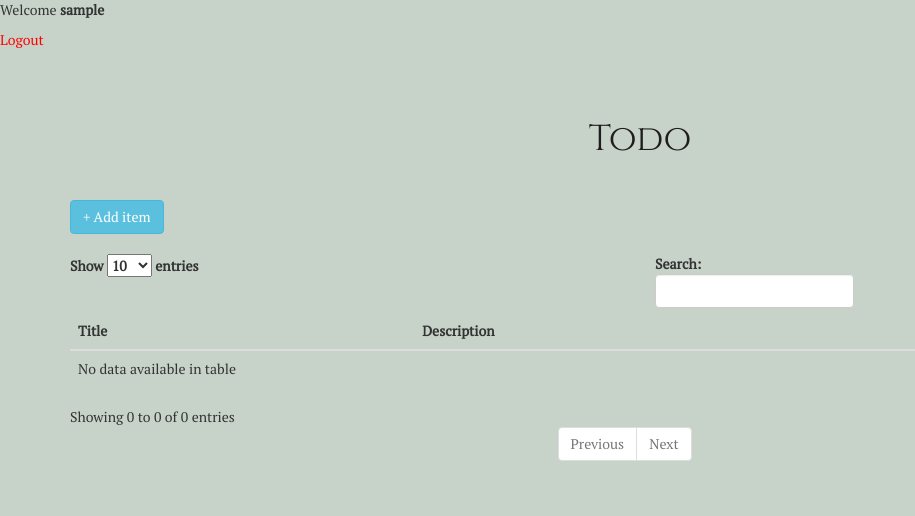
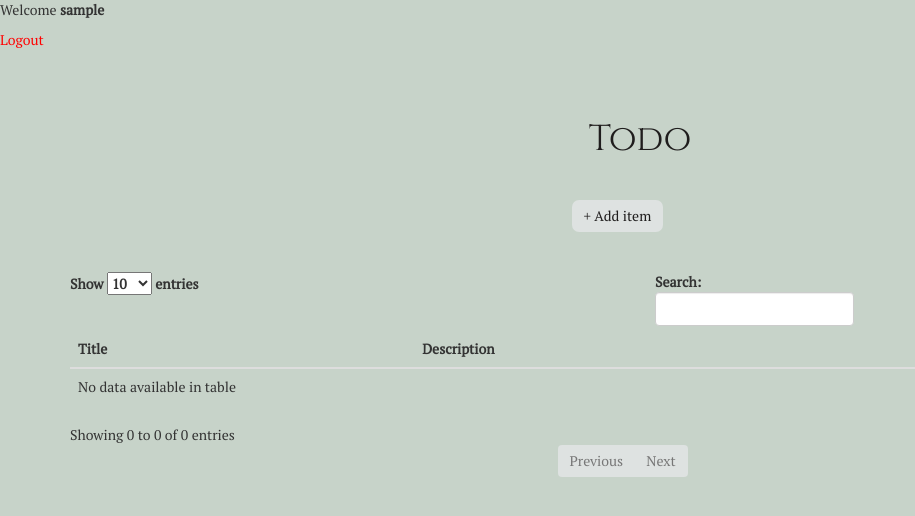
Before and after one commit to Cloud-Panda/todoApp, a PHP site: page / in a window 1280 px wide. Shown: the top 516 px of the page, without its empty margins (0-915 px from the left). Run offline with PHP 8.4, Linux system fonts and the light colour scheme; the visitor is signed in with stand-in values (Sample User, id 1); data that the repository does not hold is empty; some libraries are stand-ins or nearby versions.

Commit message:
buttons styled

```diff
--- a/css/baseStyle.css
+++ b/css/baseStyle.css
@@ -10,3 +10,70 @@ body{
     font-family: 'Cinzel', serif;
     margin-bottom:0;
 }
+
+.pagination>.active>a, .pagination>.active>a:focus, .pagination>.active>a:hover,
+ .pagination>.active>span, .pagination>.active>span:focus, .pagination>.active>span:hover {
+    z-index: 3;
+    color: #fff;
+    cursor: default;
+    background-color: rgb(161,187,203);
+    border-color: rgb(161,187,203);
+}
+
+.pagination>li:first-child>a, .pagination>li:first-child>span{
+    background:rgb(222,226,225);
+    border:none;
+}
+.pagination>li:last-child>a, .pagination>li:last-child>span{
+    background:rgb(222,226,225);
+    border:none;
+}
+.add-btn{
+    margin-left:44%;
+    border-radius: 7px;
+    background:rgb(222,226,225);
+    color:rgb(31, 29, 29);
+    border:none;
+    outline: none;
+    margin-bottom:20px;
+}
+
+.add-btn:hover{
+    background:rgb(243, 241, 241);
+    border:none;
+    outline:none;
+    color:rgb(19, 18, 18);
+    transition:0.7s;
+}
+
+#insert{
+    background:rgb(222,226,225);
+    border:none;
+    margin-right:auto;
+    margin-left:auto;
+    color:rgb(31, 29, 29);
+    border-radius: 7px;
+    padding:4px;
+    font-size: 10px;
+    margin-top:auto;
+    margin-bottom:auto;
+    width:70%;
+}
+
+#insert:hover{
+    background:rgb(116, 173, 116);
+}
+
+.delete-btn{
+    background:rgb(222,226,225);
+    border:none;
+    margin-right:auto;
+    margin-left:auto;
+    color:rgb(31, 29, 29);
+    border-radius: 7px;
+    padding:4px;
+    font-size: 10px;
+    margin-top:auto;
+    margin-bottom:auto;
+    width:50%;
+}
```
